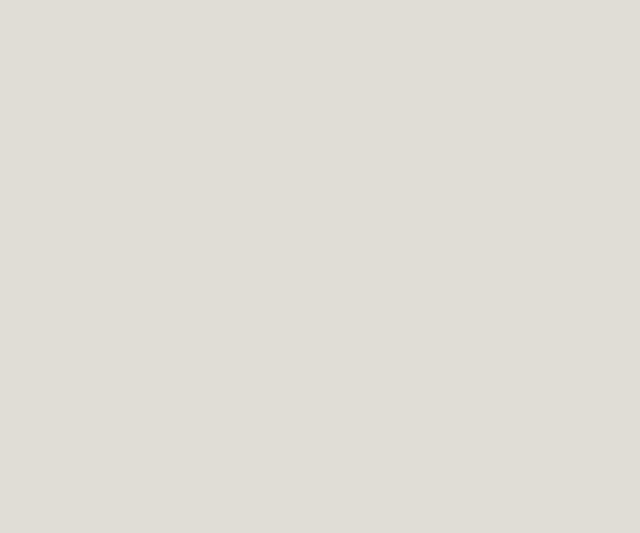
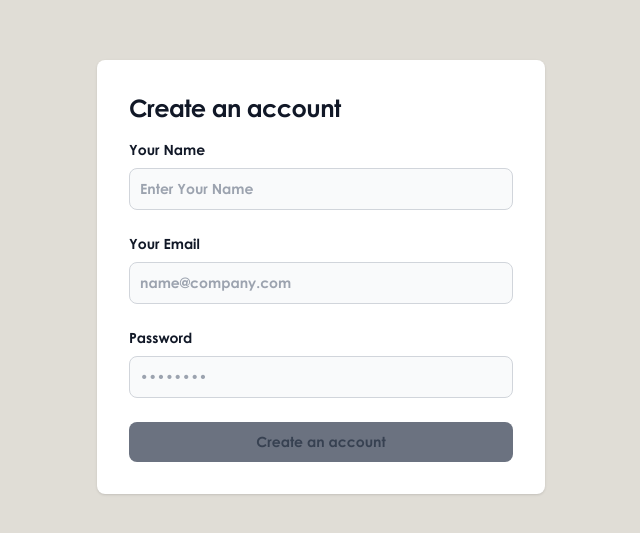
Before and after one commit to iStrangeGT/Secret-JSX, a React (Vite) app: page /register in a window 1280 px wide. Before the commit this address had no page. Shown: the part 123-656 px from the top of the page, without its empty margins (319-959 px from the left). Built offline with nearby package versions, Linux system fonts and the light colour scheme.

Commit message:
front-end

```diff
--- a/src/App.jsx
+++ b/src/App.jsx
@@ -18,11 +18,15 @@ import Indo61GB from "./deskripsi/Indo61GB";
 import Feedback from "./pages/Feedback";
 import Payment from "./pages/Payment";
 import ReadyUP8GB from "./deskripsi/ReadyUP8GB";
+import Login from "./pages/Login";
+import Register from "./pages/Register";
+
 
 
 const App = () => {
   return (
     <div>
+
       <Routes>
         <Route path="/" element={<Home />} />
         <Route path="/dashboard" element={<Dashboard />} />
@@ -42,6 +46,8 @@ const App = () => {
         <Route path="/feedback" element={<Feedback />} />
         <Route path="/payment" element={<Payment />} />
         <Route path="/readyup-8GB" element={<ReadyUP8GB />} />
+        <Route path="/login" element={<Login />} />
+        <Route path="/register" element={<Register />} />
 
       </Routes>
     </div>
--- /dev/null
+++ b/src/pages/AccountSettings.jsx
@@ -0,0 +1,18 @@
+import React from "react";
+
+
+const AccountSettings = () => {
+  const { user } = useAuth(); // Ambil informasi pengguna
+
+  return (
+    <div className="min-h-screen flex items-center justify-center">
+      <div className="max-w-md w-full bg-white p-6 rounded shadow">
+        <h1 className="text-2xl font-bold mb-4">Account Settings</h1>
+        <p className="mb-4">Welcome, {user?.email}!</p>
+        <p>This is your account settings page.</p>
+      </div>
+    </div>
+  );
+};
+
+export default AccountSettings;
--- a/src/pages/Dashboard.jsx
+++ b/src/pages/Dashboard.jsx
@@ -16,7 +16,7 @@ const Dashboard = () => {
     { name: "Feedback", link: "/feedback", icon: FiMessageSquare },
 
     { name: "Settings", link: "/error", icon: RiSettings4Line, margin: true },
-    { name: "Account", link: "/", icon: AiOutlineUser },
+    { name: "Account", link: "/login", icon: AiOutlineUser },
   ];
 
   const [open, setOpen] = useState(true);
--- a/src/pages/Feedback.jsx
+++ b/src/pages/Feedback.jsx
@@ -16,10 +16,11 @@ const Feedback = () => {
     { name: "Feedback", link: "/feedback", icon: FiMessageSquare },
 
     { name: "Settings", link: "/error", icon: RiSettings4Line, margin: true },
-    { name: "Account", link: "/", icon: AiOutlineUser },
+    { name: "Account", link: "/login", icon: AiOutlineUser },
   ];
 
   const [open, setOpen] = useState(true);
+
 
   return (
     <div className="flex min-h-screen overflow-hidden">
--- a/src/pages/Growtopia.jsx
+++ b/src/pages/Growtopia.jsx
@@ -16,7 +16,7 @@ const Growtopia = () => {
     { name: "Feedback", link: "/error", icon: FiMessageSquare },
 
     { name: "Settings", link: "/error", icon: RiSettings4Line, margin: true },
-    { name: "Account", link: "/", icon: AiOutlineUser },
+    { name: "Account", link: "/login", icon: AiOutlineUser },
   ];
 
     const [open, setOpen] = useState(true);
--- /dev/null
+++ b/src/pages/Login.jsx
@@ -0,0 +1,96 @@
+import React from "react";
+import { Link } from "react-router-dom";
+
+const Login = () => {
+  return (
+    <div className="min-h-screen flex flex-col items-center justify-center py-6 px-4">
+      <div className="grid md:grid-cols-2 items-center gap-10 max-w-6xl max-md:max-w-md w-full">
+        <div>
+          <h2 className="lg:text-5xl text-3xl font-bold lg:leading-[57px] text-slate-900">
+            SECRETSTORE Login Form
+          </h2>
+          <p className="text-sm mt-6 text-slate-500 leading-relaxed">
+            Create Your Account in SECRETSTORE for Better Experience!
+          </p>
+          <p className="text-sm mt-12 text-slate-500">
+            Don't have an account{" "}
+            <Link
+              to="/register"
+              className="text-blue-600 font-medium hover:underline ml-1"
+            >
+              Register here
+            </Link>
+          </p>
+        </div>
+
+        <form className="max-w-md md:ml-auto w-full">
+          <h3 className="text-slate-900 lg:text-3xl text-2xl font-bold mb-8">
+            Sign in
+          </h3>
+
+          <div className="space-y-6">
+            <div>
+              <label className="text-sm text-slate-800 font-medium mb-2 block">
+                Username or Email
+              </label>
+              <input
+                name="usernameOrEmail"
+                type="text"
+                required
+                className="bg-slate-100 w-full text-sm text-slate-800 px-4 py-3 rounded-md outline-none border focus:border-blue-600 focus:bg-transparent"
+                placeholder="Enter Username or Email"
+              />
+            </div>
+            <div>
+              <label className="text-sm text-slate-800 font-medium mb-2 block">
+                Password
+              </label>
+              <input
+                name="password"
+                type="password"
+                required
+                className="bg-slate-100 w-full text-sm text-slate-800 px-4 py-3 rounded-md outline-none border focus:border-blue-600 focus:bg-transparent"
+                placeholder="Enter Password"
+              />
+            </div>
+            <div className="flex flex-wrap items-center justify-between gap-4">
+              <div className="flex items-center">
+                <input
+                  id="remember-me"
+                  name="remember-me"
+                  type="checkbox"
+                  className="h-4 w-4 text-blue-600 focus:ring-blue-500 border-slate-300 rounded"
+                />
+                <label
+                  htmlFor="remember-me"
+                  className="ml-3 block text-sm text-slate-500"
+                >
+                  Remember me
+                </label>
+              </div>
+              <div className="text-sm">
+                <a
+                  href="#"
+                  className="text-blue-600 hover:text-blue-500 font-medium"
+                >
+                  Forgot your password?
+                </a>
+              </div>
+            </div>
+          </div>
+
+          <div className="!mt-12">
+            <button
+              type="button"
+              className="w-full shadow-xl py-2.5 px-4 text-sm font-semibold rounded text-white bg-blue-600 hover:bg-blue-700 focus:outline-none"
+            >
+              Log in
+            </button>
+          </div>
+        </form>
+      </div>
+    </div>
+  );
+};
+
+export default Login;
--- a/src/pages/Products.jsx
+++ b/src/pages/Products.jsx
@@ -16,7 +16,7 @@ const Products = () => {
     { name: "Feedback", link: "/feedback", icon: FiMessageSquare },
 
     { name: "Settings", link: "/error", icon: RiSettings4Line, margin: true },
-    { name: "Account", link: "/", icon: AiOutlineUser },
+    { name: "Account", link: "/login", icon: AiOutlineUser },
   ];
 
     const [open, setOpen] = useState(true);
--- /dev/null
+++ b/src/pages/Register.jsx
@@ -0,0 +1,75 @@
+import React from "react";
+
+const Register = () => {
+  return (
+    <section className="">
+      <div className="flex flex-col items-center justify-center px-6 py-8 mx-auto md:h-screen lg:py-0">
+        <div className="w-full bg-white rounded-lg shadow sm:max-w-md xl:p-0">
+          <div className="p-6 space-y-4 sm:p-8">
+            <h1 className="text-xl font-bold leading-tight tracking-tight text-gray-900 md:text-2xl ">
+              Create an account
+            </h1>
+            <form className="space-y-4 md:space-y-6">
+              <div>
+                <label
+                  htmlFor="name"
+                  className="block mb-2 text-sm font-medium text-gray-900 "
+                >
+                  Your Name
+                </label>
+                <input
+                  type="text"
+                  name="name"
+                  id="name"
+                  placeholder="Enter Your Name"
+                  className="bg-gray-50 border border-gray-300 text-gray-900 text-sm rounded-lg focus:ring-primary-600 focus:border-primary-600 block w-full p-2.5"
+                  required
+                />
+              </div>
+              <div>
+                <label
+                  htmlFor="email"
+                  className="block mb-2 text-sm font-medium text-gray-900 "
+                >
+                  Your Email
+                </label>
+                <input
+                  type="email"
+                  name="email"
+                  id="email"
+                  placeholder="name@company.com"
+                  className="bg-gray-50 border border-gray-300 text-gray-900 text-sm rounded-lg focus:ring-primary-600 focus:border-primary-600 block w-full p-2.5"
+                  required
+                />
+              </div>
+              <div>
+                <label
+                  htmlFor="password"
+                  className="block mb-2 text-sm font-medium text-gray-900 "
+                >
+                  Password
+                </label>
+                <input
+                  type="password"
+                  name="password"
+                  id="password"
+                  placeholder="••••••••"
+                  className="bg-gray-50 border border-gray-300 text-gray-900 text-sm rounded-lg focus:ring-primary-600 focus:border-primary-600 block w-full p-2.5"
+                  required
+                />
+              </div>
+              <button
+                type="submit"
+                className="w-full text-gray-700 bg-gray-500 hover:bg-gray-600 focus:ring-4 focus:outline-none focus:ring-primary-300 font-medium rounded-lg text-sm px-5 py-2.5 text-center"
+              >
+                Create an account
+              </button>
+            </form>
+          </div>
+        </div>
+      </div>
+    </section>
+  );
+};
+
+export default Register;
--- a/src/pages/Testimoni.jsx
+++ b/src/pages/Testimoni.jsx
@@ -16,7 +16,7 @@ const Testimoni= () => {
     { name: "Feedback", link: "/feedback", icon: FiMessageSquare },
 
     { name: "Settings", link: "/error", icon: RiSettings4Line, margin: true },
-    { name: "Account", link: "/", icon: AiOutlineUser },
+    { name: "Account", link: "/login", icon: AiOutlineUser },
   ];
 
   const [open, setOpen] = useState(true);
```
